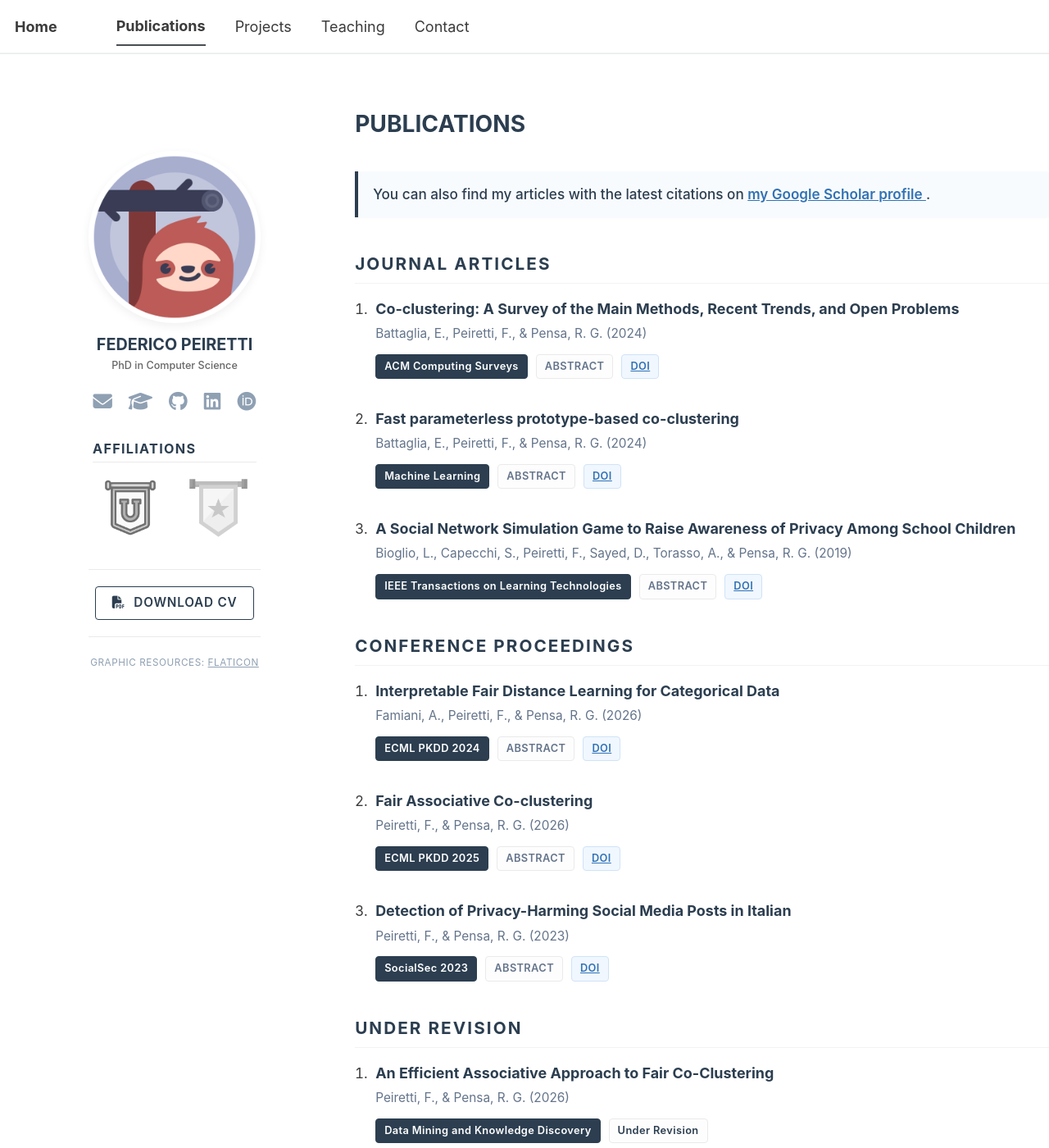
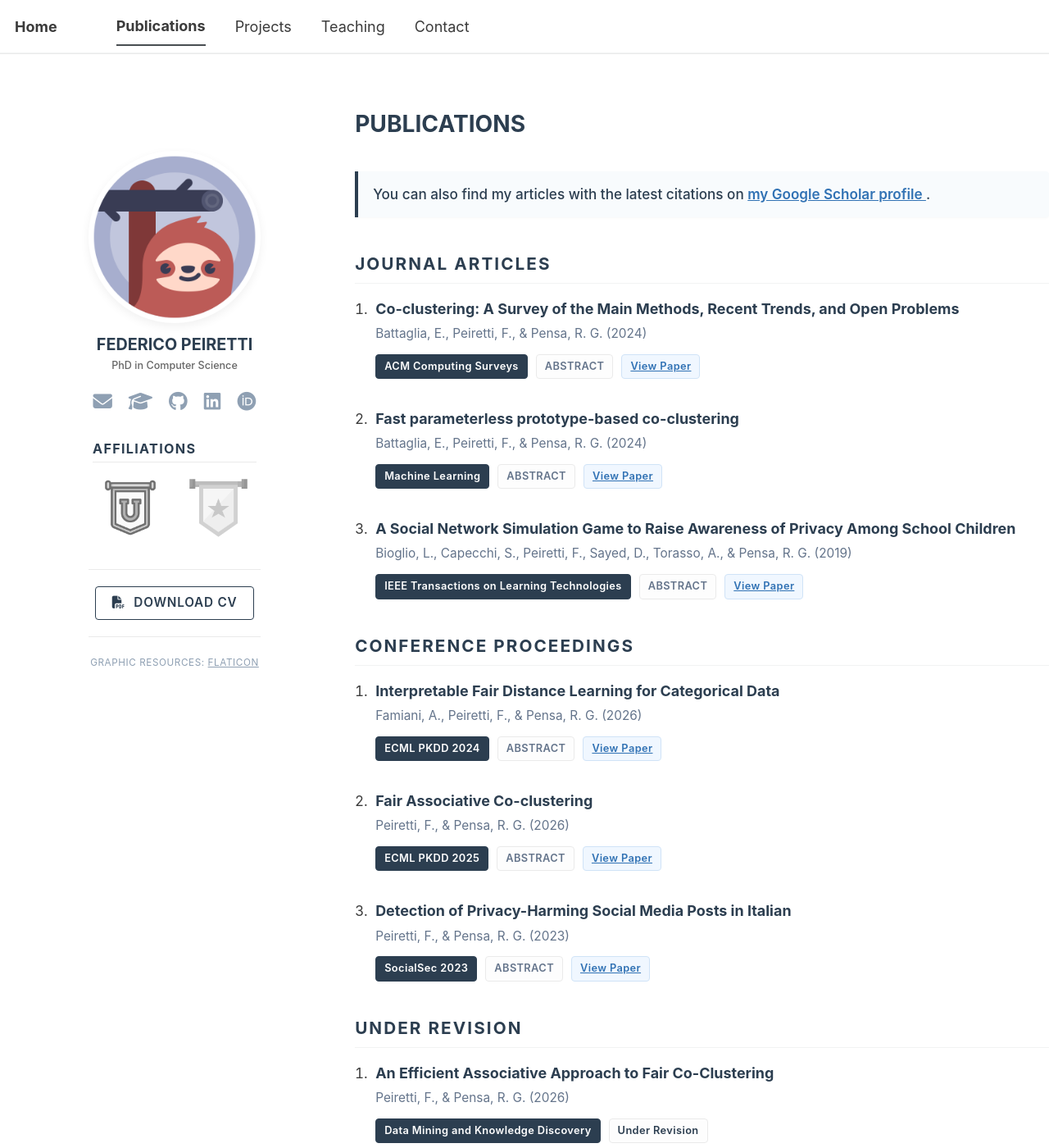
Before and after one commit to federicopeiretti/federicopeiretti.github.io, a Jekyll site: the page built from _pages/publications.html, in a window 1280 px wide and 1400 px high. Shown: the whole window at 82% size. Built offline with Jekyll 4.4.1, drawn with Linux system fonts in a browser that asks for light colours; a script bundle is joined from its source files by our own code; library files that are not in the unit come from our copies.

Commit message:
view paper

```diff
--- a/_pages/publications.html
+++ b/_pages/publications.html
@@ -331,7 +331,7 @@ author_profile: false
                 href="{{ post.paperurl }}"
                 target="_blank"
                 rel="noopener">
-                DOI
+                View Paper
               </a>
             {% endif %}
 
@@ -424,7 +424,7 @@ author_profile: false
                 href="{{ post.paperurl }}"
                 target="_blank"
                 rel="noopener">
-                DOI
+                View Paper
               </a>
             {% endif %}
 
@@ -487,7 +487,7 @@ author_profile: false
       </span>
 
       <a class="meta-btn doi-btn" href="#">
-        DOI
+        View Paper
       </a>
     </div>
 
@@ -557,7 +557,7 @@ author_profile: false
               href="{{ post.paperurl }}"
               target="_blank"
               rel="noopener">
-              DOI
+              View Paper
             </a>
           {% endif %}
 
```
